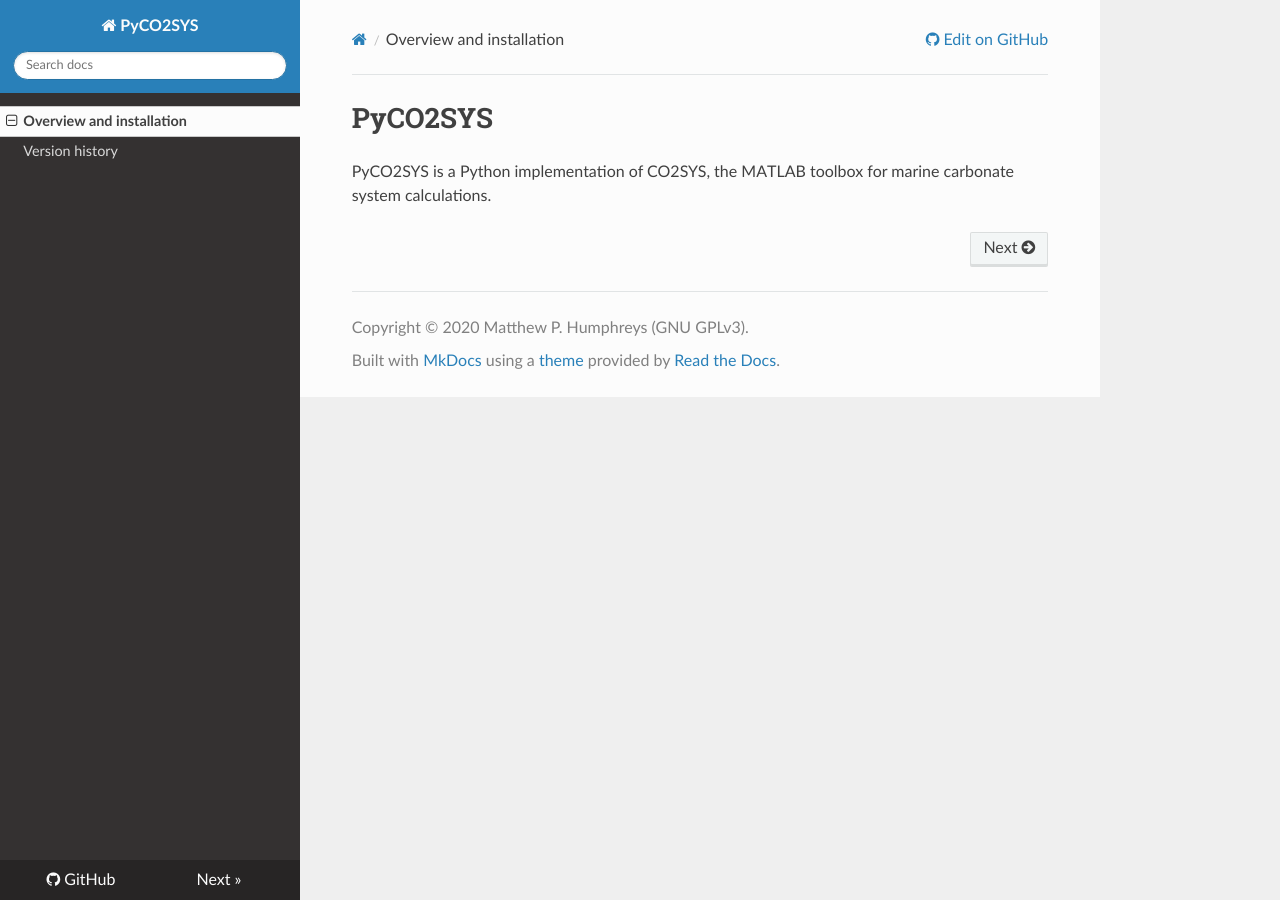
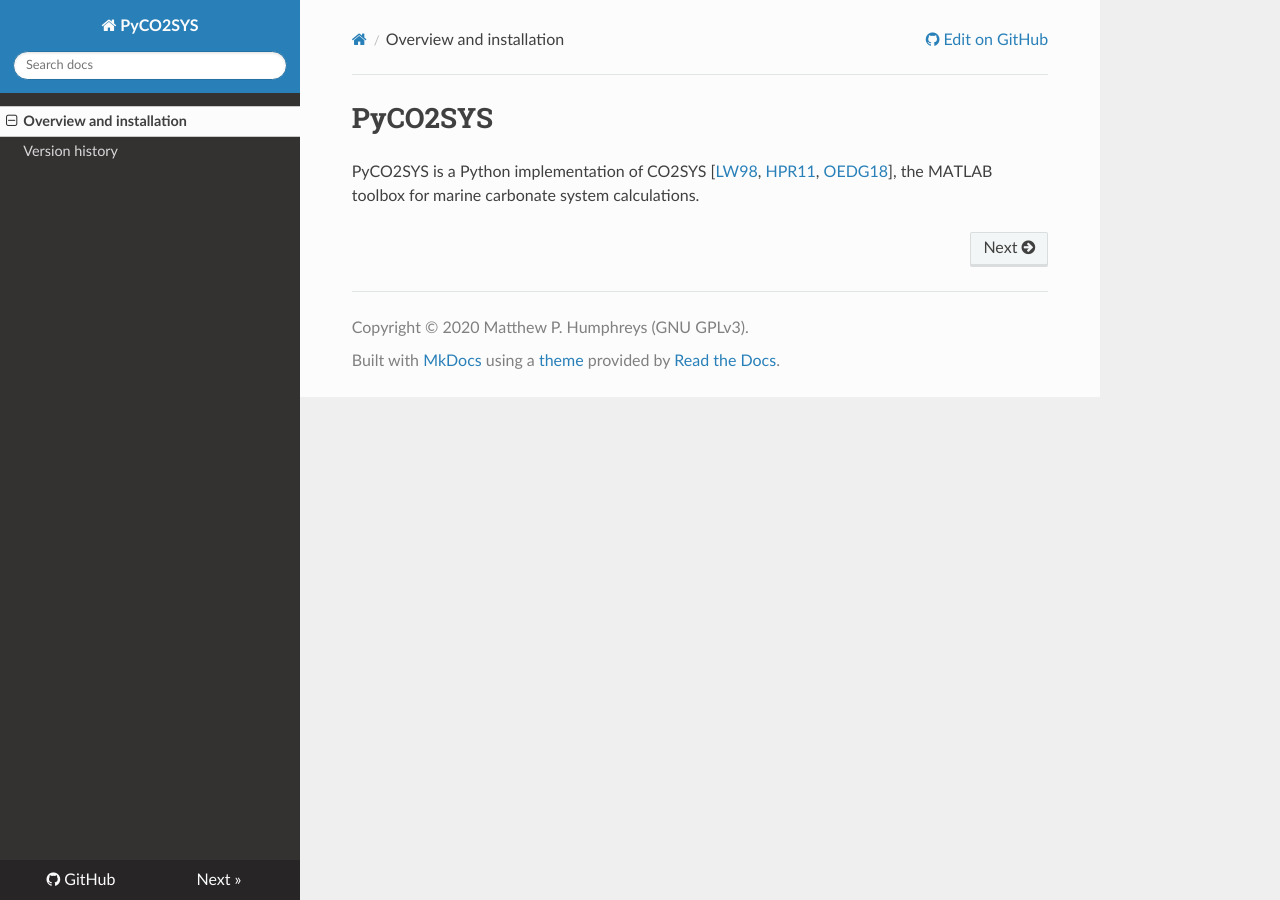
Before and after one commit to mvdh7/PyCO2SYS, an MkDocs documentation site: the page built from docs/index.md, in a window 1280 px wide. Built offline with MkDocs 1.6.1, drawn with Linux system fonts in a browser that asks for light colours; nearby versions of some CDN libraries.

```diff
--- a/docs/index.md
+++ b/docs/index.md
@@ -1,3 +1,3 @@
 # PyCO2SYS
 
-PyCO2SYS is a Python implementation of CO2SYS, the MATLAB toolbox for marine carbonate system calculations.
+PyCO2SYS is a Python implementation of CO2SYS [[LW98](refs/#LW98), [HPR11](refs/#HPR11), [OEDG18](refs/#OEDG18)], the MATLAB toolbox for marine carbonate system calculations.
```
Also changed, not shown: docs/refs.md (added, +7 -0 lines).
